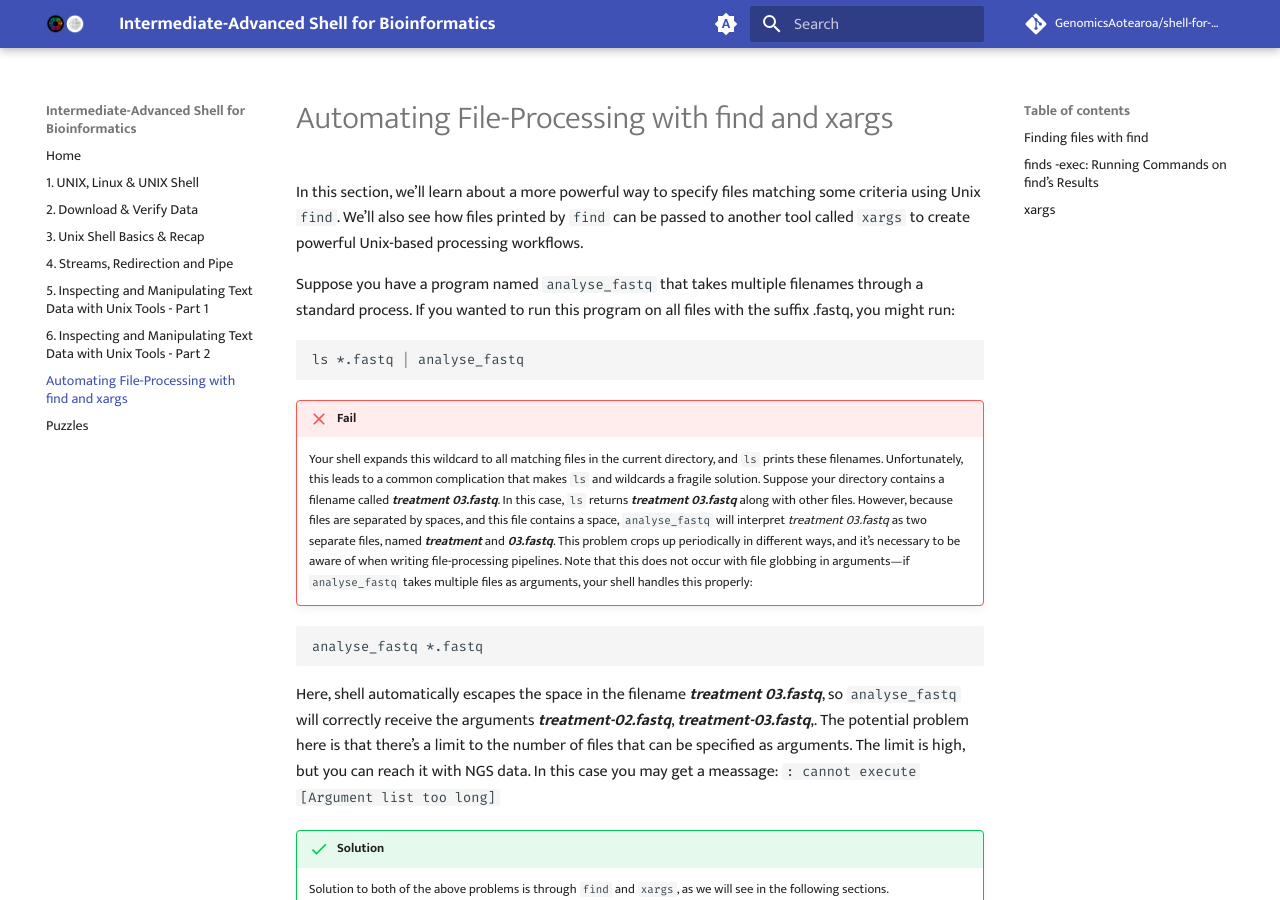
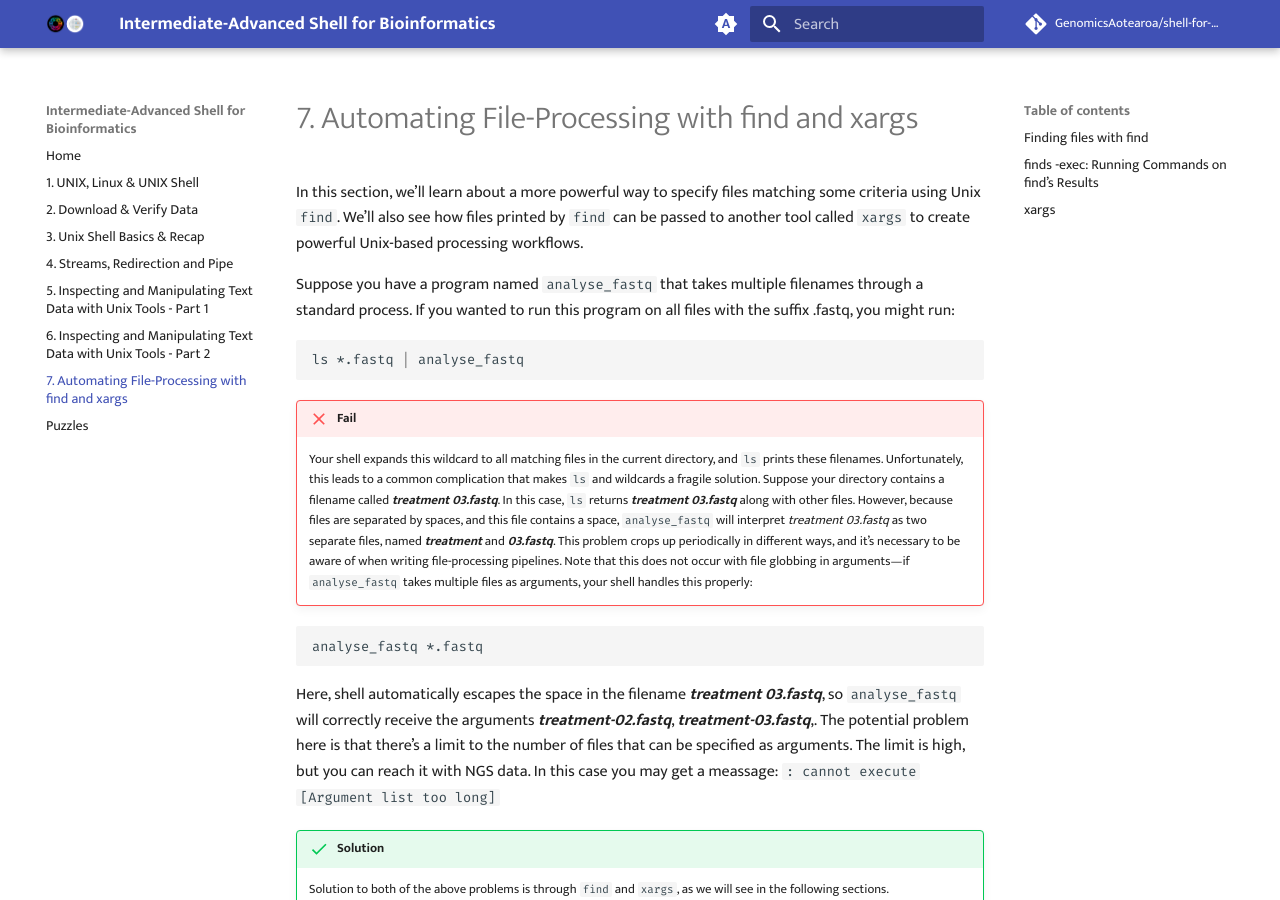
Before and after one commit to GenomicsAotearoa/shell-for-bioinformatics, an MkDocs documentation site: the page built from docs/6_automate_fileprocessing_find_xargs.md, in a window 1280 px wide and 900 px high. Built offline with MkDocs 1.6.1 and Material for MkDocs 9.7.7, drawn with Linux system fonts in a browser that asks for light colours; comment, search, counter and statistics services are not loaded; the version menu is left out.

Commit message:
add a number to title

```diff
--- a/docs/6_automate_fileprocessing_find_xargs.md
+++ b/docs/6_automate_fileprocessing_find_xargs.md
@@ -1,4 +1,4 @@
-# Automating File-Processing with find and xargs
+# 7. Automating File-Processing with find and xargs
 
 In this section, we’ll learn about a more powerful way to specify files matching some criteria using Unix `find`. We’ll also see how files printed by `find` can be passed to another tool called `xargs` to create powerful Unix-based processing workflows.
 
```
